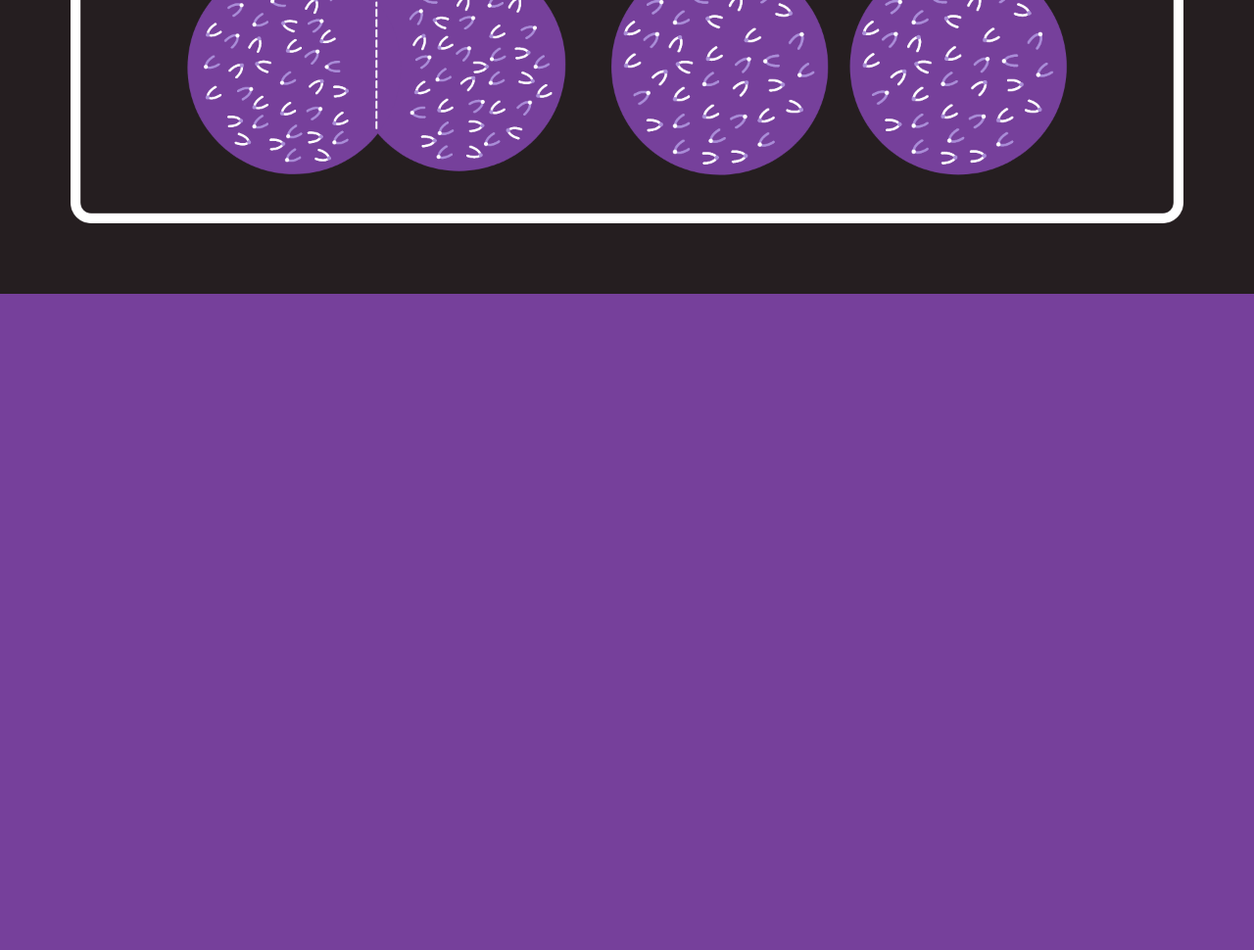
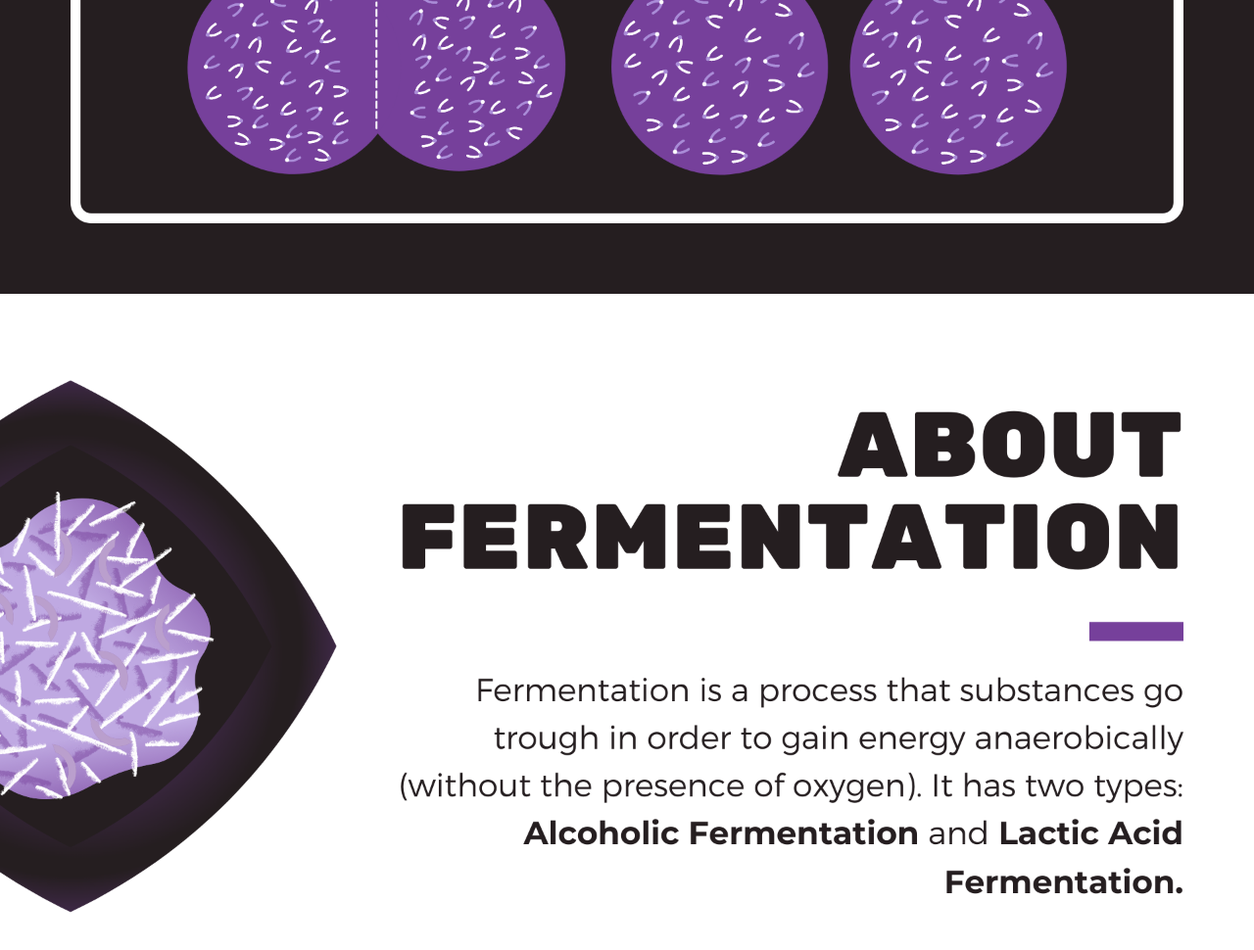
Before and after one commit to giannacrisha/Grenache, a plain HTML site: page index.html in a window 1280 px wide. Shown: the part 3822-4792 px from the top of the page at 98% size. Before the commit the page ends 4122 px from the top, so only its background shows below. Drawn offline with nearby package versions, Linux system fonts and the light colour scheme.

Commit message:
additional section
cant push

```diff
--- a/index.html
+++ b/index.html
@@ -77,6 +77,12 @@
 			</div>
 		</section>
 
+		<section id="infosection">
+			<div>
+				<img src="pics/ferm.png">
+			</div>
+		</section>
+
 	</main>
 
 </body>
```
Also changed, not shown: pics/ferm.png (added).
